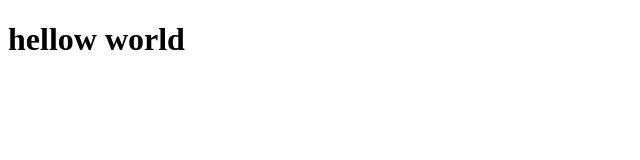
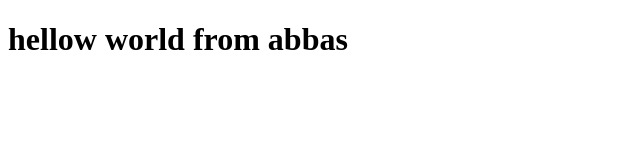
Before and after one commit to MUHAMMAD-ABBASS/first_class, a plain HTML site: page index.html in a window 1280 px wide. Shown: the whole page, without its empty margins (0-640 px from the left). Drawn offline with Linux system fonts and the light colour scheme.

Commit message:
added some text to html

```diff
--- a/index.html
+++ b/index.html
@@ -6,6 +6,6 @@
     <title>first class</title>
 </head>
 <body>
-    <h1>hellow world</h1>
+    <h1>hellow world from abbas</h1>
 </body>
 </html>
```
